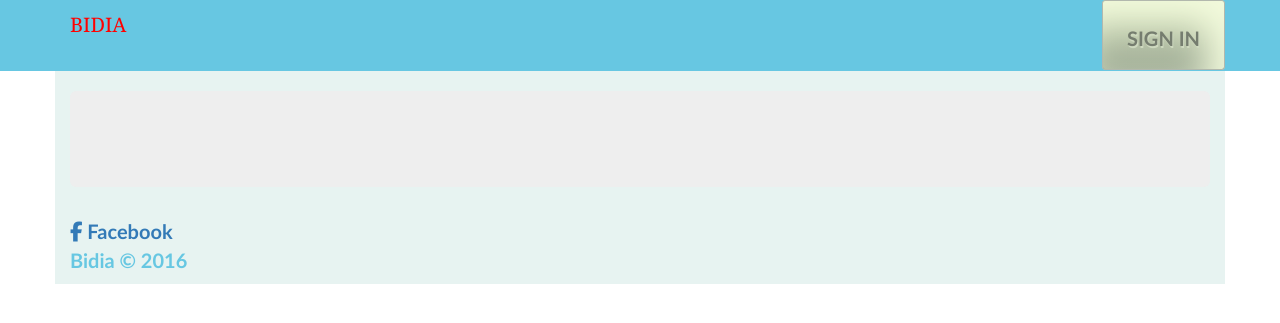
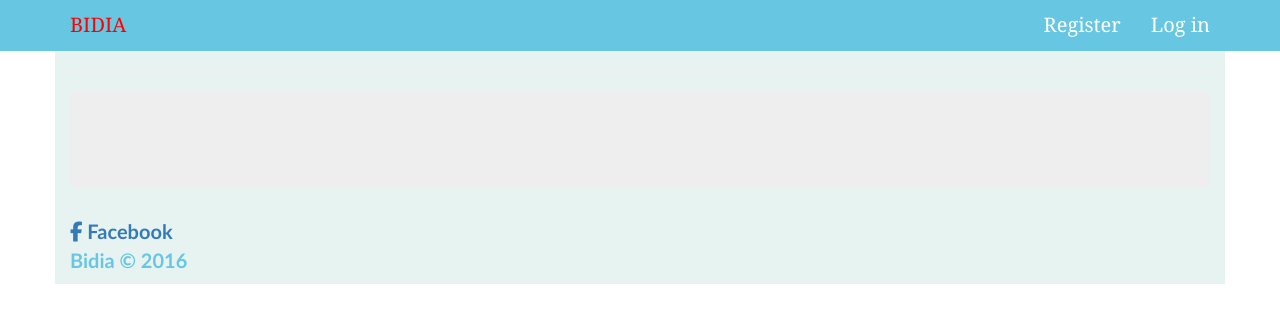
Before and after one commit to arif1613/Bidia, an ASP.NET MVC app: page / in a window 1280 px wide. Shown: the top 323 px of the page. Run offline with ASP.NET Core 8 and stand-ins for ASP.NET MVC 5, Linux system fonts and the light colour scheme; data that the repository does not hold is empty; the project's own start-up code is not run, and a stand-in starts its controllers and pages; some libraries are stand-ins or nearby versions.

Commit message:
no message

```diff
--- a/Bidia/Bidia/Views/Shared/_LoginPartial.cshtml
+++ b/Bidia/Bidia/Views/Shared/_LoginPartial.cshtml
@@ -16,60 +16,7 @@
 else
 {
     <ul class="nav navbar-nav navbar-right">
-        <li>@*@Html.ActionLink("Register", "Register", "Account", routeValues: null, htmlAttributes: new { id = "registerLink" })*@</li>
-        <li>@Html.ActionLink("SIGN IN", "Login", "Account", routeValues: null, htmlAttributes: new { id = "loginLink" })</li>
+        <li>@Html.ActionLink("Register", "Register", "Account", routeValues: null, htmlAttributes: new { id = "registerLink" })</li>
+        <li>@Html.ActionLink("Log in", "Login", "Account", routeValues: null, htmlAttributes: new { id = "loginLink" })</li>
     </ul>
 }
-
-
-@*<a href="#" class="myButton">LOGIN</a>*@
-<style>
-	#loginLink {
-	-moz-box-shadow:inset -18px 14px 35px 0px #f2fadc;
-	-webkit-box-shadow:inset -18px 14px 35px 0px #f2fadc;
-	box-shadow:inset -18px 14px 35px 0px #f2fadc;
-	background:-webkit-gradient(linear, left top, left bottom, color-stop(0.05, #dbe6c4), color-stop(1, #9ba892));
-	background:-moz-linear-gradient(top, #dbe6c4 5%, #9ba892 100%);
-	background:-webkit-linear-gradient(top, #dbe6c4 5%, #9ba892 100%);
-	background:-o-linear-gradient(top, #dbe6c4 5%, #9ba892 100%);
-	background:-ms-linear-gradient(top, #dbe6c4 5%, #9ba892 100%);
-	background:linear-gradient(to bottom, #dbe6c4 5%, #9ba892 100%);
-	filter:progid:DXImageTransform.Microsoft.gradient(startColorstr='#dbe6c4', endColorstr='#9ba892',GradientType=0);
-	background-color:#dbe6c4;
-	-moz-border-radius:3px;
-	-webkit-border-radius:3px;
-	border-radius:3px;
-	border:1px solid #b2b8ad;
-	display:inline-block;
-	cursor:pointer;
-	color:#757d6f;
-	font-family:Trebuchet MS;
-	font-size:20px;
-	font-weight:bold;
-	padding:9px 24px;
-	text-decoration:none;
-	text-shadow:1px 2px 0px #ced9bf;
-
-
-	height: 70px;
-    padding-top: 27px;
-    font-family: calibri;
-    font-size: 20px;
-
-}
-#loginLink:hover {
-	background:-webkit-gradient(linear, left top, left bottom, color-stop(0.05, #9ba892), color-stop(1, #dbe6c4));
-	background:-moz-linear-gradient(top, #9ba892 5%, #dbe6c4 100%);
-	background:-webkit-linear-gradient(top, #9ba892 5%, #dbe6c4 100%);
-	background:-o-linear-gradient(top, #9ba892 5%, #dbe6c4 100%);
-	background:-ms-linear-gradient(top, #9ba892 5%, #dbe6c4 100%);
-	background:linear-gradient(to bottom, #9ba892 5%, #dbe6c4 100%);
-	filter:progid:DXImageTransform.Microsoft.gradient(startColorstr='#9ba892', endColorstr='#dbe6c4',GradientType=0);
-	background-color:#9ba892;
-}
-#loginLink:active {
-	position:relative;
-	top:1px;
-}
-
-</style>
```
